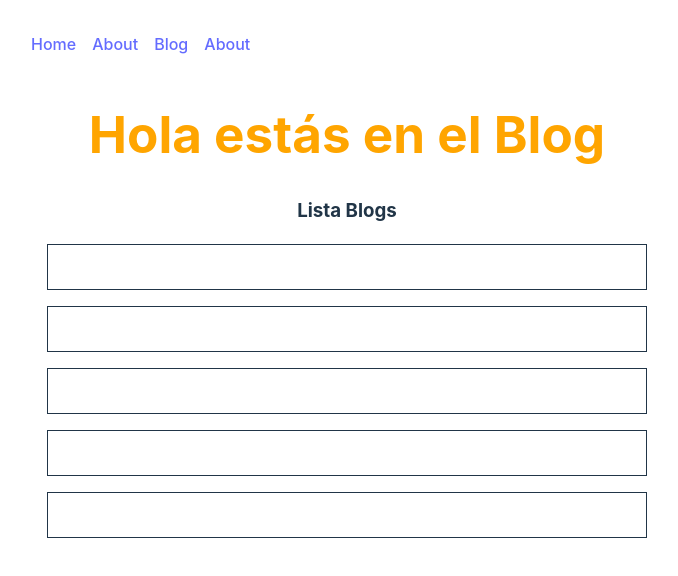
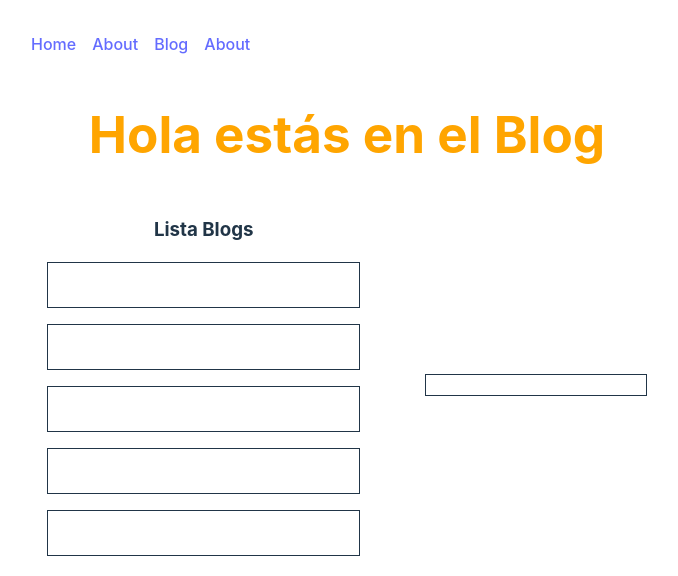
Before and after one commit to josehb96/VueNavigation, a Vue app: page /blog in a window 1280 px wide. Shown: the top 576 px of the page, without its empty margins (293-971 px from the left). Built offline with nearby package versions, Linux system fonts and the light colour scheme.

Commit message:
Nested Routes

```diff
--- a/src/components/EntradasBlog.vue
+++ b/src/components/EntradasBlog.vue
@@ -7,7 +7,7 @@
     <div>
         <h3>Lista Blogs</h3>
         <div v-for="blog in listaBlogs" class="blog-item">
-            <RouterLink :to="{ name: 'blog-entrada', params: { id: blog.id } }" class="item-link">{{ blog.title }}</RouterLink>
+            <RouterLink :to="{ name: 'blog-detail', params: { id: blog.id } }" class="item-link">{{ blog.title }}</RouterLink>
         </div>
     </div>
 </template>
--- a/src/router/index.js
+++ b/src/router/index.js
@@ -17,16 +17,22 @@ const routes = [
        name: 'about'
    },
    {
-       path: '/blog',
-       component: BlogView,
-       name: 'blog'
-   },
-   {
        path: '/entra/:id(//d+)', // Forzamos a que sólo aceptemos valores numéricos para dicho parámetro
        component: EntradaBlogView,
        name: 'blog-entrada'
+   },
+   {
+       path: '/blog',
+       component: BlogView,
+       name: 'blog',
+       children: [
+           {
+               path: 'detail/:id',
+               component: EntradaBlogView,
+               name: 'blog-detail'
+           }
+       ]
    }
-
 ]
 
 const router = createRouter({
--- a/src/views/BlogView.vue
+++ b/src/views/BlogView.vue
@@ -5,7 +5,12 @@
 <template>
     <div>
         <h1 class="title">Hola estás en el Blog</h1>
-        <EntradasBlog />
+        <div class="panel-blog">
+            <EntradasBlog />
+            <div class="panel-blog-detail">
+                <router-view />
+            </div>
+        </div>
     </div>
 </template>
 
@@ -13,4 +18,14 @@
     .title {
         color: orange;
     }
+    .panel-blog {
+        display: flex;
+        justify-content: space-between;
+        align-items: center;
+    }
+    .panel-blog-detail {
+        border: 1px solid;
+        padding: 10px;
+        min-width: 200px;
+    }
 </style>
--- a/src/views/EntradaBlogView.vue
+++ b/src/views/EntradaBlogView.vue
@@ -1,11 +1,16 @@
 <script setup>
     import { useRoute } from 'vue-router';
-    import { ref, onMounted } from 'vue'
+    import { ref, onMounted, watch } from 'vue'
     import { getBlogId } from '../services/blogServices';
 
     // state
     const route = useRoute()
     const blogRetrieve = ref(getBlogId(1)) // Recupera por defecto el blog con id = 1
+
+    // watch
+    watch(() => route.params.id, (newId, oldId) => {
+        blogRetrieve.value = getBlogId(route.params.id)
+    })
 
     // methods
     onMounted(() => { // mientras se este cargando el componente
```
